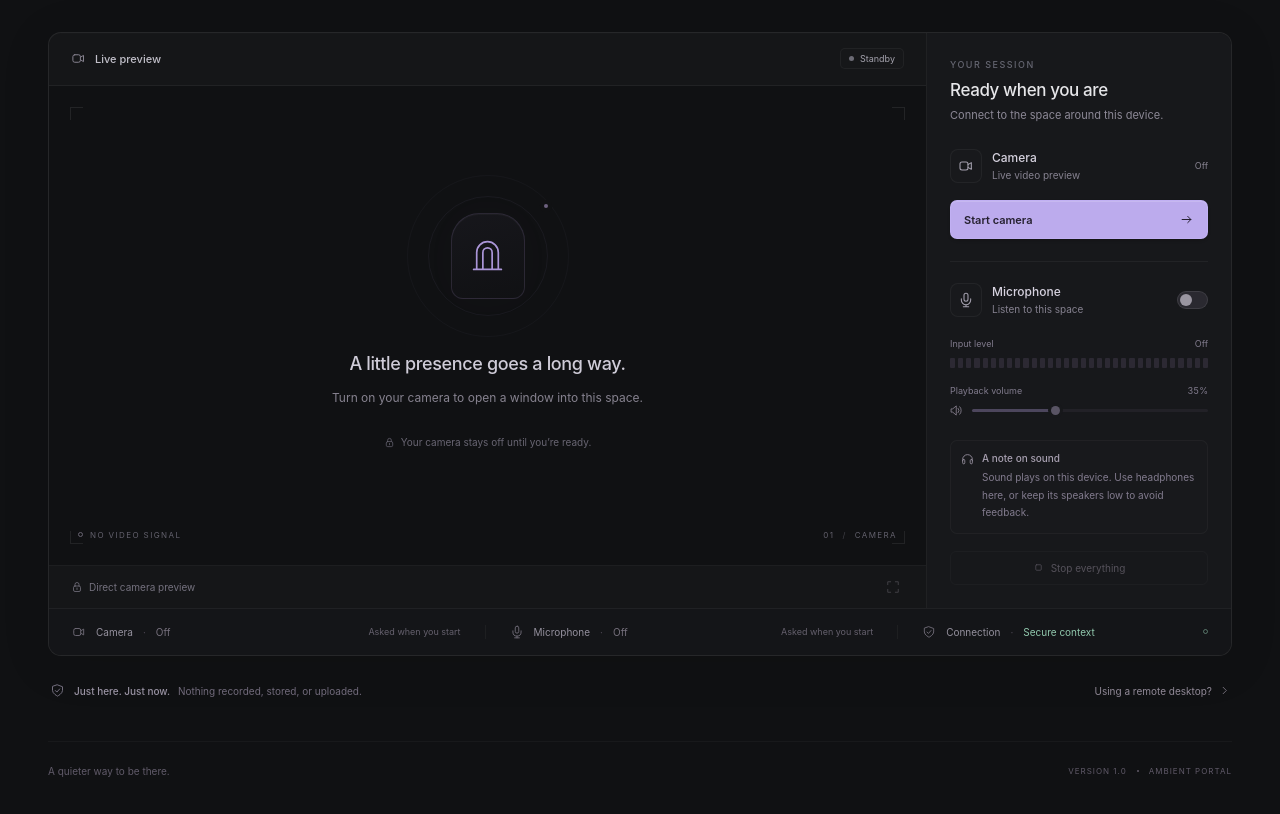
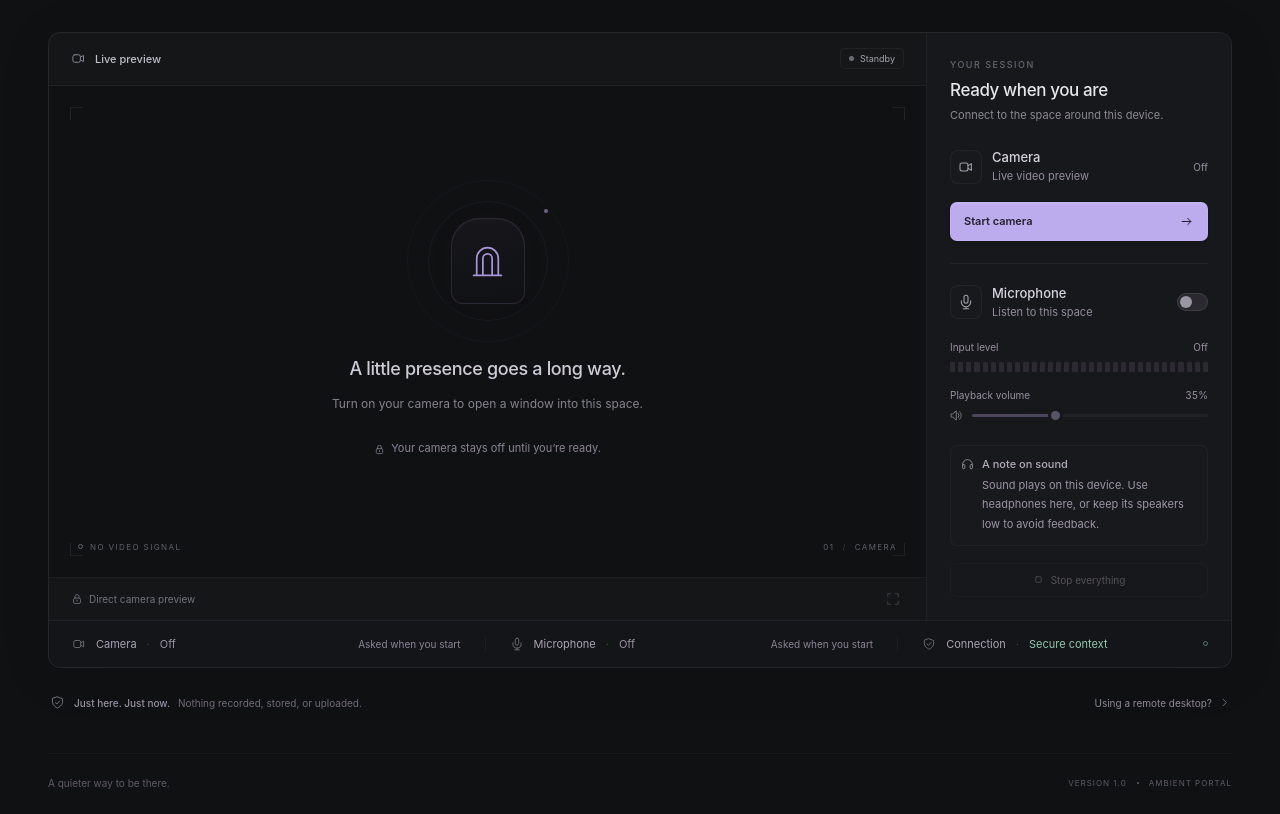
Before and after one commit to HangLark/ambient-portal, a website built with Vite: page index.html in a window 1280 px wide. Shown: the part 234-1048 px from the top of the page. Built offline with nearby package versions, Linux system fonts and the light colour scheme.

Commit message:
Polish device status readability and verify portable builds

```diff
--- a/src/main.js
+++ b/src/main.js
@@ -1,7 +1,7 @@
 import './style.css';
 import { icon } from './icons.js';
 import { detectLanguage, saveLanguage, translate } from './i18n.js';
-import { MediaController } from './media.js';
+import { MediaController, isEngaged } from './media.js';
 
 let storage;
 try { storage = window.localStorage; } catch { /* The app also works without storage. */ }
@@ -91,7 +91,6 @@ let levelFrame = 0;
 let lastMeterTime = 0;
 let fullscreenError = false;
 const meterBars = [...$('level-meter').children];
-const engaged = (device) => ['requesting', 'active', 'paused'].includes(device.status);
 
 function stateLabel(device) {
   if (device.muted && device.status === 'active') return 'interrupted';
@@ -107,7 +106,7 @@ function render() {
   const mic = media.microphone;
   const cameraActive = camera.status === 'active';
   const cameraBusy = camera.status === 'requesting';
-  const micEngaged = engaged(mic);
+  const micEngaged = isEngaged(mic);
   const cameraState = camera.muted && cameraActive ? 'paused' : camera.status;
   $('stage').dataset.state = cameraState;
   $('preview-status').dataset.state = cameraState;
@@ -130,7 +129,7 @@ function render() {
   $('camera-pill').dataset.state = cameraState;
   $('camera-action').textContent = t(cameraBusy ? 'cancel' : cameraActive ? 'stopCamera' : camera.error ? 'retryCamera' : 'startCamera');
   $('camera-action-icon').innerHTML = icon(cameraBusy ? 'x' : cameraActive ? 'stop' : 'arrow');
-  $('camera-button').classList.toggle('is-active', engaged(camera));
+  $('camera-button').classList.toggle('is-active', isEngaged(camera));
   $('camera-button').disabled = Boolean(media.unavailable);
   $('camera-button').setAttribute('aria-busy', String(cameraBusy));
   $('microphone-switch').setAttribute('aria-checked', String(micEngaged));
@@ -206,8 +205,8 @@ $('language').addEventListener('click', () => {
   saveLanguage(storage, language);
   applyLanguage();
 });
-$('camera-button').addEventListener('click', () => engaged(media.camera) ? media.stopCamera() : media.startCamera());
-$('microphone-switch').addEventListener('click', () => engaged(media.microphone) ? media.stopMicrophone() : media.startMicrophone());
+$('camera-button').addEventListener('click', () => isEngaged(media.camera) ? media.stopCamera() : media.startCamera());
+$('microphone-switch').addEventListener('click', () => isEngaged(media.microphone) ? media.stopMicrophone() : media.startMicrophone());
 $('stop-all').addEventListener('click', () => media.stopAll());
 $('resume-audio').addEventListener('click', () => media.resumeAudio());
 $('volume').addEventListener('input', (event) => { media.setVolume(Number(event.target.value) / 100); render(); });
--- a/src/media.js
+++ b/src/media.js
@@ -1,6 +1,6 @@
 const idleDevice = () => ({ status: 'idle', error: null, muted: false });
 const stopTracks = (stream) => stream?.getTracks().forEach((track) => track.stop());
-const isEngaged = (device) => ['requesting', 'active', 'paused'].includes(device.status);
+export const isEngaged = (device) => ['requesting', 'active', 'paused'].includes(device.status);
 
 export function mediaErrorKey(error, device) {
   switch (error?.name) {
--- a/src/style.css
+++ b/src/style.css
@@ -88,7 +88,7 @@ h1 { font-size: clamp(27px, 2.55vw, 37px); line-height: 1.25; letter-spacing: -1
 .orbit-spark { position: absolute; width: 4px; height: 4px; top: 21px; right: 13px; background: #6d617f; border-radius: 50%; box-shadow: 0 0 0 4px #101113; }
 .empty-state h3 { font-size: 18px; font-weight: 450; color: #cfccd8; letter-spacing: -.35px; line-height: 1.65; }
 .empty-state > p { margin-top: 9px; font-size: 12px; color: #86828f; line-height: 1.85; }
-.empty-hint { display: inline-flex; align-items: center; gap: 6px; font-size: 10px; color: #686572; margin-top: 25px; line-height: 1.6; }
+.empty-hint { display: inline-flex; align-items: center; gap: 6px; font-size: 11px; color: #8b8496; margin-top: 25px; line-height: 1.6; }
 .empty-hint .icon { width: 11px; height: 11px; }
 .is-pending .portal-glyph { animation: breathe 1.6s ease-in-out infinite; }
 .stage[data-state='error'] .portal-glyph { color: #d4ac82; border-color: #d4ac8230; }
@@ -119,9 +119,9 @@ h1 { font-size: clamp(27px, 2.55vw, 37px); line-height: 1.25; letter-spacing: -1
 .device-icon { width: 32px; height: 34px; display: grid; place-items: center; border: 1px solid #ffffff0c; border-radius: 8px; background: #ffffff02; color: #a4a0ae; flex-shrink: 0; }
 .device-icon .icon { width: 16px; height: 16px; }
 .device-label { flex: 1; }
-.device-label h3 { font-size: 12px; font-weight: 500; color: #d6d2df; }
-.device-label p { font-size: 10px; line-height: 1.5; color: #85818f; margin-top: 3px; }
-.device-pill { font-size: 9px; color: #888391; max-width: 65px; text-align: right; line-height: 1.6; }
+.device-label h3 { font-size: 13px; font-weight: 500; color: #d6d2df; }
+.device-label p { font-size: 11px; line-height: 1.5; color: #938c9f; margin-top: 3px; }
+.device-pill { font-size: 10px; color: #9a91a4; max-width: 65px; text-align: right; line-height: 1.6; }
 [data-state='active'].device-pill, [data-state='active'].mic-status { color: var(--green); }
 .camera-button { border: 1px solid #c8b7fc60; border-radius: 7px; background: #bcabed; color: #25202f; display: flex; align-items: center; justify-content: space-between; padding: 0 13px; width: 100%; min-height: 39px; font-size: 11px; font-weight: 600; margin-top: 17px; box-shadow: inset 0 1px 0 #ffffff27, 0 2px 3px #0002; }
 .camera-button .icon { width: 15px; height: 15px; }
@@ -137,9 +137,9 @@ h1 { font-size: clamp(27px, 2.55vw, 37px); line-height: 1.25; letter-spacing: -1
 .switch[aria-checked='true'] > span { transform: translateX(12px); background: #24202b; }
 .switch[aria-busy='true'] { animation: breathe 1.4s ease-in-out infinite; }
 .switch:disabled { opacity: .4; }
-.meter-heading, .volume-heading { display: flex; justify-content: space-between; align-items: baseline; font-size: 9px; color: #817b8d; }
+.meter-heading, .volume-heading { display: flex; justify-content: space-between; align-items: baseline; font-size: 10px; color: #9890a1; }
 .meter-heading { margin-top: 21px; }
-.mic-status { font-size: 9px; text-align: right; }
+.mic-status { font-size: 10px; text-align: right; }
 .level-meter { display: flex; align-items: center; gap: 3px; height: 19px; margin-top: 4px; }
 .level-meter i { flex: 1; height: 10px; border-radius: 1px; background: #2c2933; transition: background .07s ease; }
 .level-meter i.lit { background: #a494cd; }
@@ -161,8 +161,8 @@ input[type='range']:disabled { opacity: .38; cursor: not-allowed; }
 .mic-error { font-size: 11px; color: #d3ad8b; line-height: 1.8; margin-top: 10px; }
 .sound-advice { display: flex; gap: 8px; padding: 11px 10px; border: 1px solid #ffffff09; border-radius: 7px; background: #ffffff02; }
 .sound-advice > .icon { width: 13px; height: 13px; margin-top: 1px; color: #97909f; }
-.sound-advice h3 { font-size: 10px; font-weight: 500; color: #a8a0b1; margin-bottom: 5px; }
-.sound-advice p { font-size: 10px; color: #827b8e; line-height: 1.75; }
+.sound-advice h3 { font-size: 11px; font-weight: 500; color: #b2a9bb; margin-bottom: 5px; }
+.sound-advice p { font-size: 11px; color: #9d94a8; line-height: 1.75; }
 .stop-button { width: 100%; min-height: 34px; margin-top: 17px; border: 1px solid #ffffff15; border-radius: 6px; background: transparent; display: flex; gap: 7px; align-items: center; justify-content: center; font-size: 10px; color: #c6b9ce; }
 .stop-button .icon { width: 11px; height: 11px; }
 .stop-button:disabled { opacity: .35; }
@@ -172,12 +172,12 @@ input[type='range']:disabled { opacity: .38; cursor: not-allowed; }
 .status-item { display: flex; align-items: center; gap: 10px; }
 .status-item > .icon { width: 14px; height: 14px; color: #6f6b77; }
 .status-item > div { display: flex; gap: 10px; align-items: center; }
-.status-name { color: #94909d; font-size: 10px; }
-.status-value { color: #78727f; font-size: 10px; }
+.status-name { color: #aaa2b4; font-size: 11px; }
+.status-value { color: #9990a4; font-size: 11px; }
 .status-value::before { content: '·'; margin-right: 10px; color: #4b4652; }
 .status-value[data-state='active'] { color: var(--green); }
 .status-value[data-state='error'] { color: #d4ac82; }
-.permission-value { margin-left: auto; color: #65606d; font-size: 9px; }
+.permission-value { margin-left: auto; color: #8b8497; font-size: 10px; }
 .status-item + .status-item { border-left: 1px solid #ffffff0b; padding-left: 24px; }
 .connection-dot { margin-left: auto; width: 5px; height: 5px; border: 1px solid #91c8ad80; border-radius: 50%; }
 .connection-item:has([data-state='error']) .connection-dot { border-color: #d4ac82; }
@@ -278,6 +278,10 @@ html[lang='zh-CN'] .empty-state h3 { letter-spacing: .4px; font-size: 18px; }
   .status-item > .icon { width: 13px; height: 13px; }
   .status-item > div { flex-wrap: wrap; }
   .status-item + .status-item { padding-left: 12px; }
+  .status-item:not(.connection-item) { display: grid; grid-template-columns: 13px minmax(0, 1fr); align-items: start; }
+  .status-item:not(.connection-item) > div { display: grid; gap: 4px; }
+  .status-item:not(.connection-item) .status-value::before { content: none; }
+  .status-item:not(.connection-item) .permission-value { grid-column: 2; margin-left: 0; }
   .connection-item { grid-column: 1 / -1; border-top: 1px solid #ffffff08; padding-top: 12px; }
   .status-item.connection-item { border-left: 0; padding-left: 0; }
   .connection-dot { display: block; }
```
Also changed, not shown: README.en.md (+2 -0 lines), README.md, docs/preview.en-US.png (added), docs/preview.zh-CN.png (added), 1 other file.
